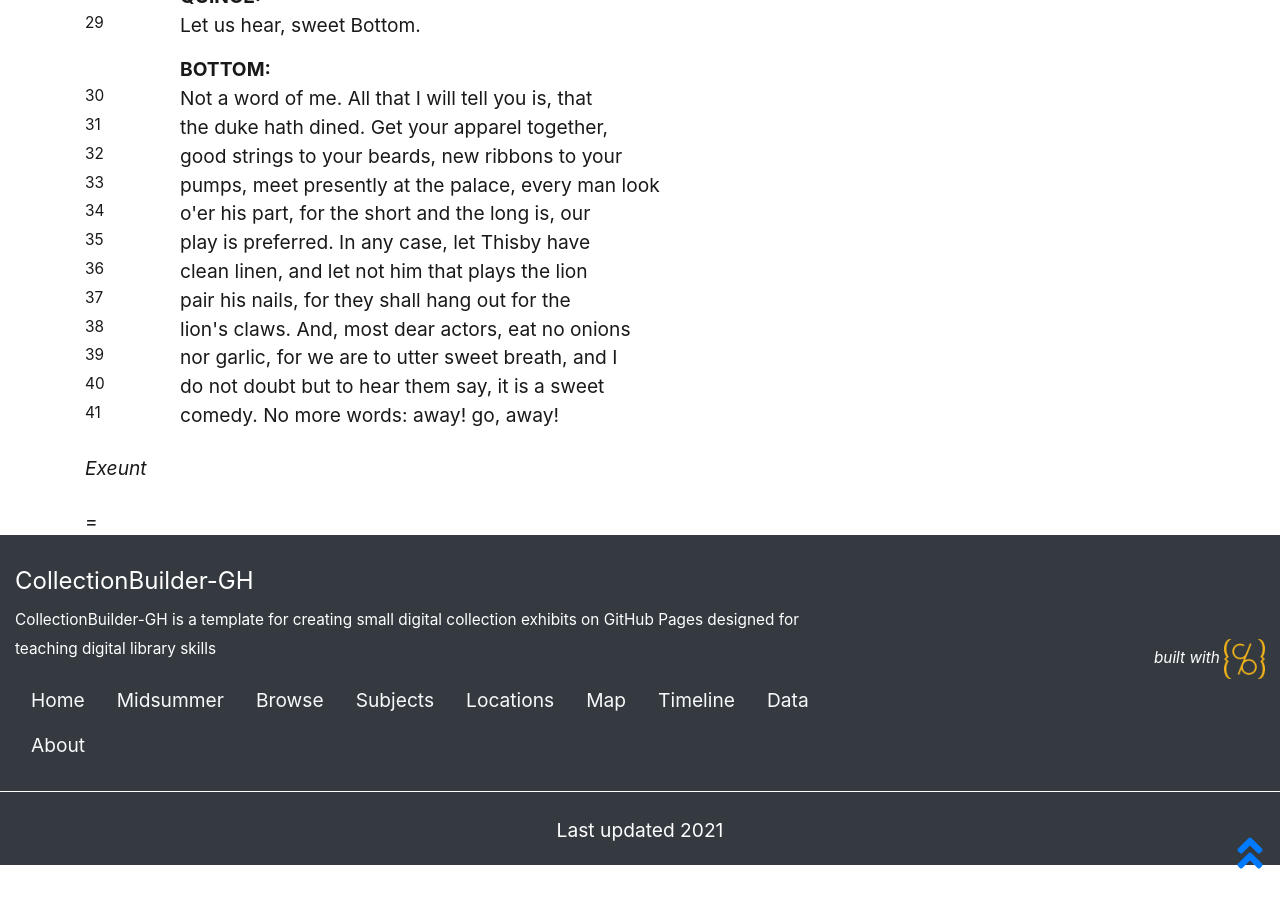
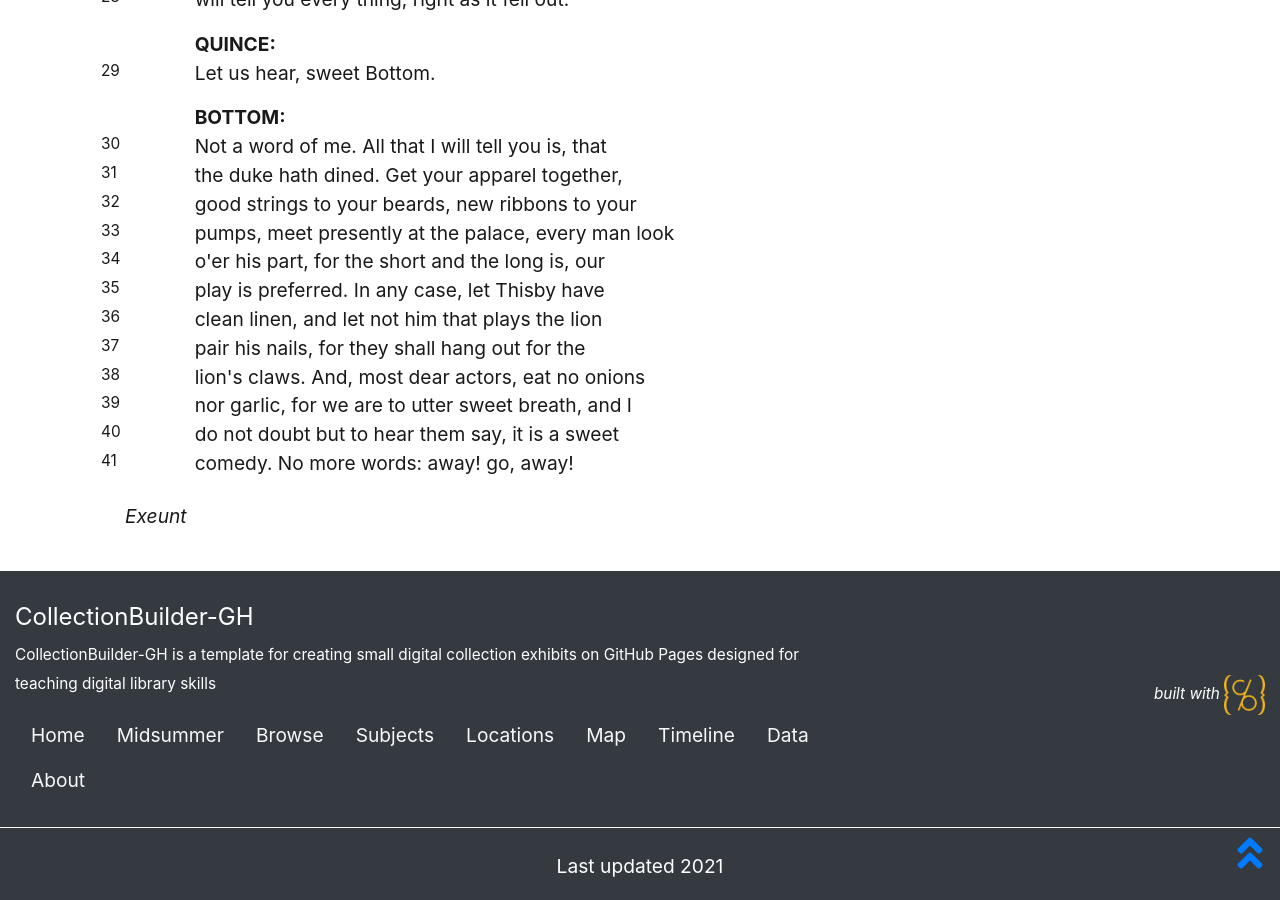
Before and after one commit to thecdil/dramaturgy, a Jekyll site: the page built from _midsummer/act4_scene2.md, in a window 1280 px wide and 900 px high, scrolled down 1872 px. Built offline with Jekyll 4.4.1, drawn with Linux system fonts in a browser that asks for light colours; before the commit the page ends 2737 px from its top, so only the background shows below that.

Commit message:
fix layout more

```diff
--- a/_includes/js/transcript-js.html
+++ b/_includes/js/transcript-js.html
@@ -5,8 +5,9 @@
    $('div').removeClass("anchored-highlight");
   $(".playline").hide();
     $('div.'+myClass).show();
+    $('.textline.'+myClass).addClass("featured");
     $("input#quicksearch").val("");
-    var numberofint = $('p.featured').length;
+    var numberofint = $('div.featured').length;
    $("#numberof").html(numberofint);
    $("select").not(this).val($("option:first").val());
    let url = new URL(window.location);
@@ -74,7 +75,7 @@
          }
        }
      }
-     var numberofint = $('tr.featured').length;
+     var numberofint = $('p.featured').length;
    $("#numberof").html(numberofint);
    $("#filters").val($("#filters option:first").val("search filtering"));
    }
--- a/_layouts/playscript.html
+++ b/_layouts/playscript.html
@@ -4,7 +4,6 @@
 {% assign lines = site.data.midsummer | where: "actscene", page.actscene %}
 
 {%- comment -%} find all words used in the subject metadata {%- endcomment -%}
-{%- assign min-count = 1 -%}
 {%- assign players = lines | map: "player" | compact | join: ";" | split: ";" -%}
 {%- assign uniquePlayers = players | uniq -%}
 
@@ -57,15 +56,17 @@
     </div>
     <div id="contents-container">
         {% for line in lines %}
-        <div class="searchline">
+        {% unless line.player == "ACT" or line.player == "SCENE" %}
+        <div class="searchline pl-3">
             {% assign prev_i = forloop.index0 | minus: 1 %}
             {% assign prev_player = lines[prev_i].player %}
             {% assign actsceneline = line.actsceneline |split: "." | last %}
             {% assign mod5 = actsceneline | modulo: 5 %}
             {% if line.player == "StageDirection" %}
-            <div id="{{ line.dataline }}" class="{{ line.player }} my-4 playline">
+            <div id="{{ line.dataline }}" class="{{ line.player }} row my-4 playline ml-4">
                 <p><em>{{line.playerline}}</em></p>
             </div>
+        </div>
             {% elsif line.actsceneline %}
             {% unless line.player == prev_player %}
             <div class="{{ line.player }} row mt-3 playline">
@@ -76,20 +77,22 @@
                 </div>
             </div>
             {% endunless %}
-            <div id="{{ line.dataline }}" class="{{ line.player }} row playline">
+            <div id="{{ line.dataline }}" class="{{ line.player }} row playline textline">
                 <div class="col-1 small" id="{{ line.actsceneline }}">{{ actsceneline }}</div>
                 <div class="col-7 pr-0 {% if line.annotation%}annotated{% endif %}">{{line.playerline}}</div>
-                <div class="col-3 annotation small">
+                <div class="col-3 annotation small ">
                     {% if line.annotation%}
+                    <div class="border-right">
                     {% unless line.annotation contains "ibid" %}
+
                     {{line.annotation | markdownify}}
                     {% endunless %}
+                    </div>
                     {% endif %}
                 </div>
             </div>
-            {% endif %}
-            {% endfor %}
-            =
         </div>
-
+        {% endif %}
+        {% endunless %}
+        {% endfor %}
     </div>
```
